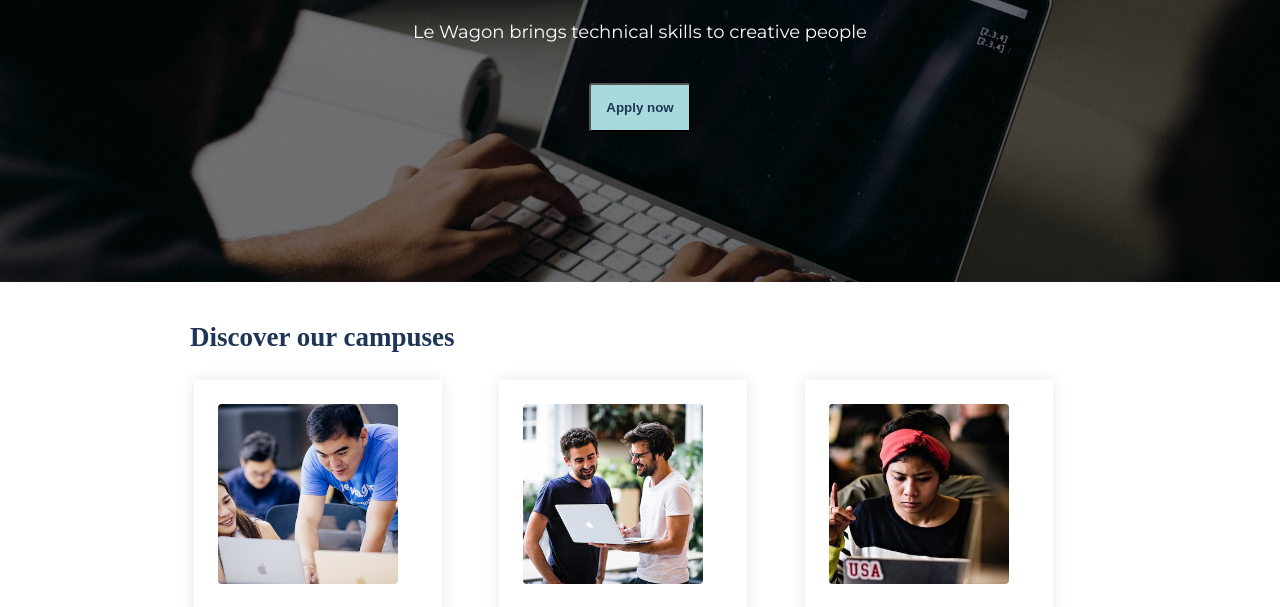
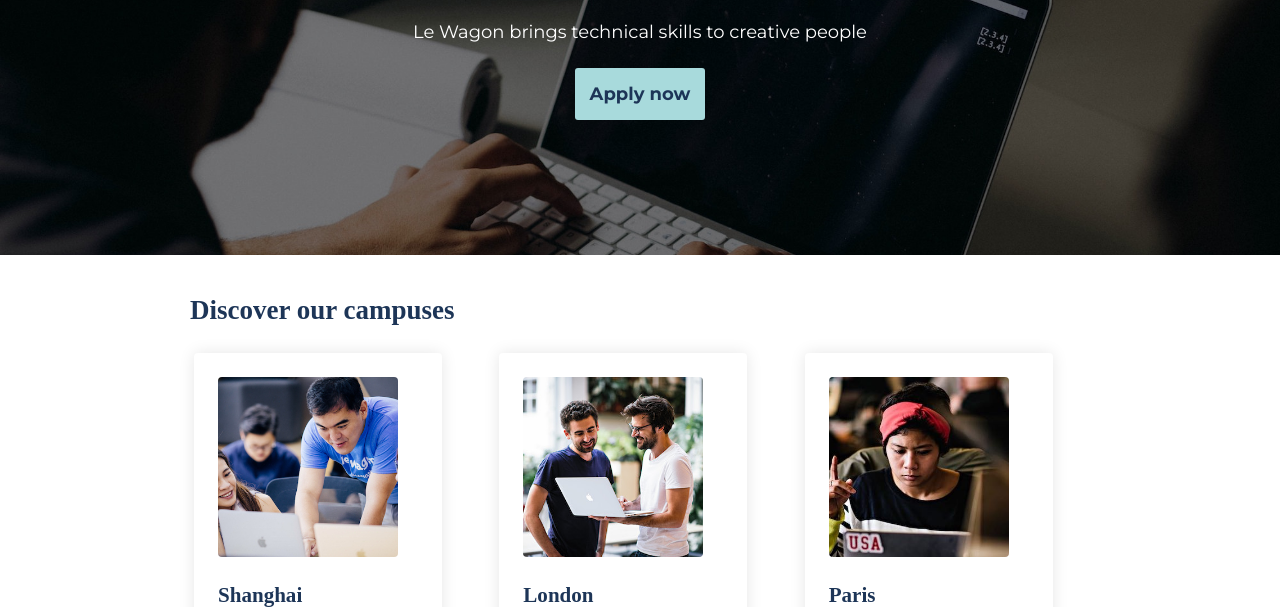
Before and after one commit to JoanaMarquesPT/landing, a plain HTML site: page index.html in a window 1280 px wide. Shown: the part 219-826 px from the top of the page. Drawn offline with Linux system fonts and the light colour scheme; a web font is replaced by a local one.

Commit message:
Add files via upload

```diff
--- a/index.html
+++ b/index.html
@@ -17,7 +17,7 @@
 <div class="banner">
   <h1>Change your life, learn to code</h1>
   <p>Le Wagon brings technical skills to creative people</p>
-  <button onclick="buttonClick" class="btn-blue">Apply now</button>
+  <a href="http://www.google.pt" class="btn-blue">Apply now</a>
 </div>
 
 
@@ -56,13 +56,6 @@
   <p>Website made with ❤️ at Le Wagon by Joana Marques</p>
 </div>
 
-<script>
-
-  function buttonClick() {
-    alert("Not now!");
-  }
-
-</script>
 
 </body>
 </html>
--- a/style.css
+++ b/style.css
@@ -10,7 +10,7 @@ h1, h2, h3 {
   font-family: "Anta";
 }
 
-button {
+a {
   font-weight: bold;
   text-decoration: none;
   transition: .3s;
```
